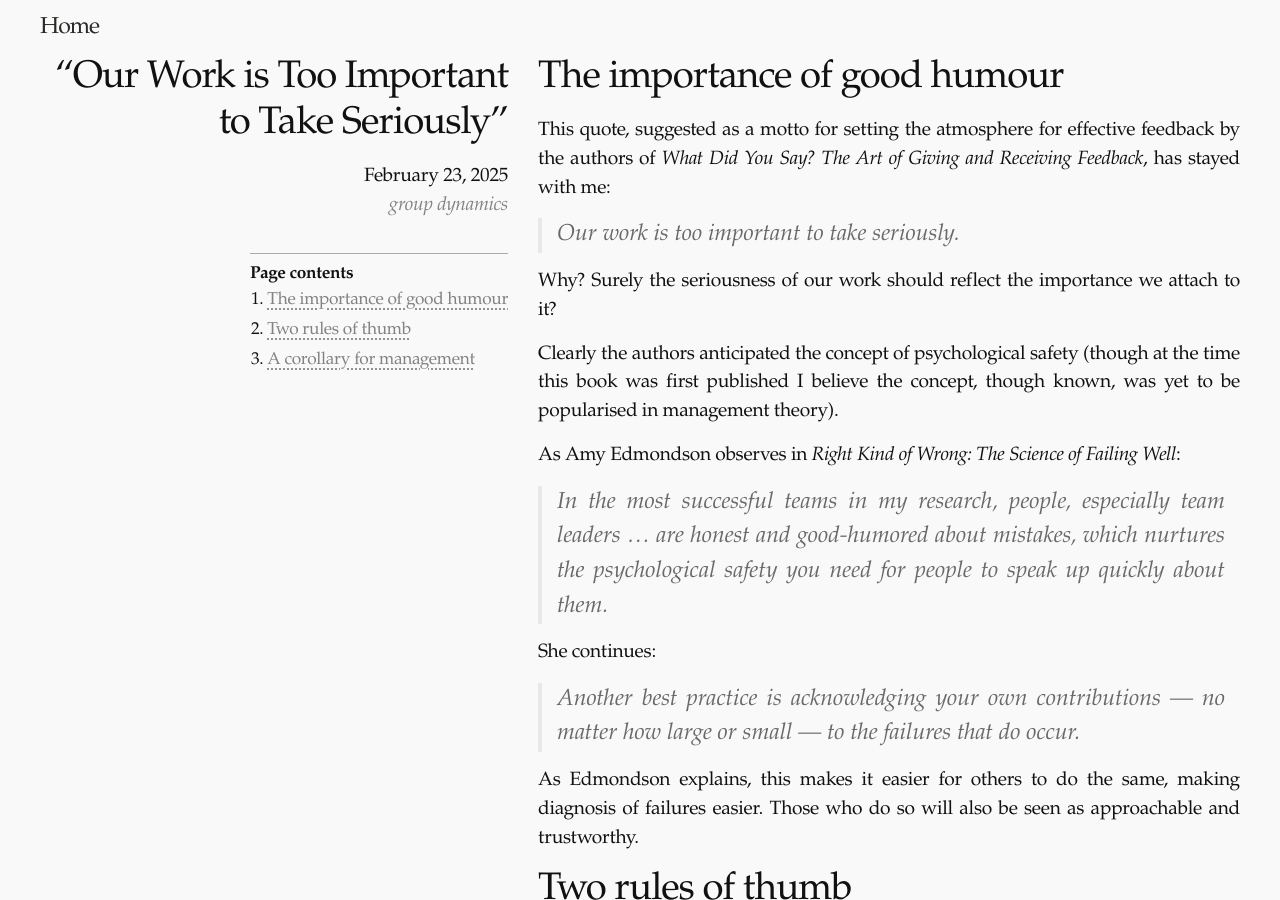
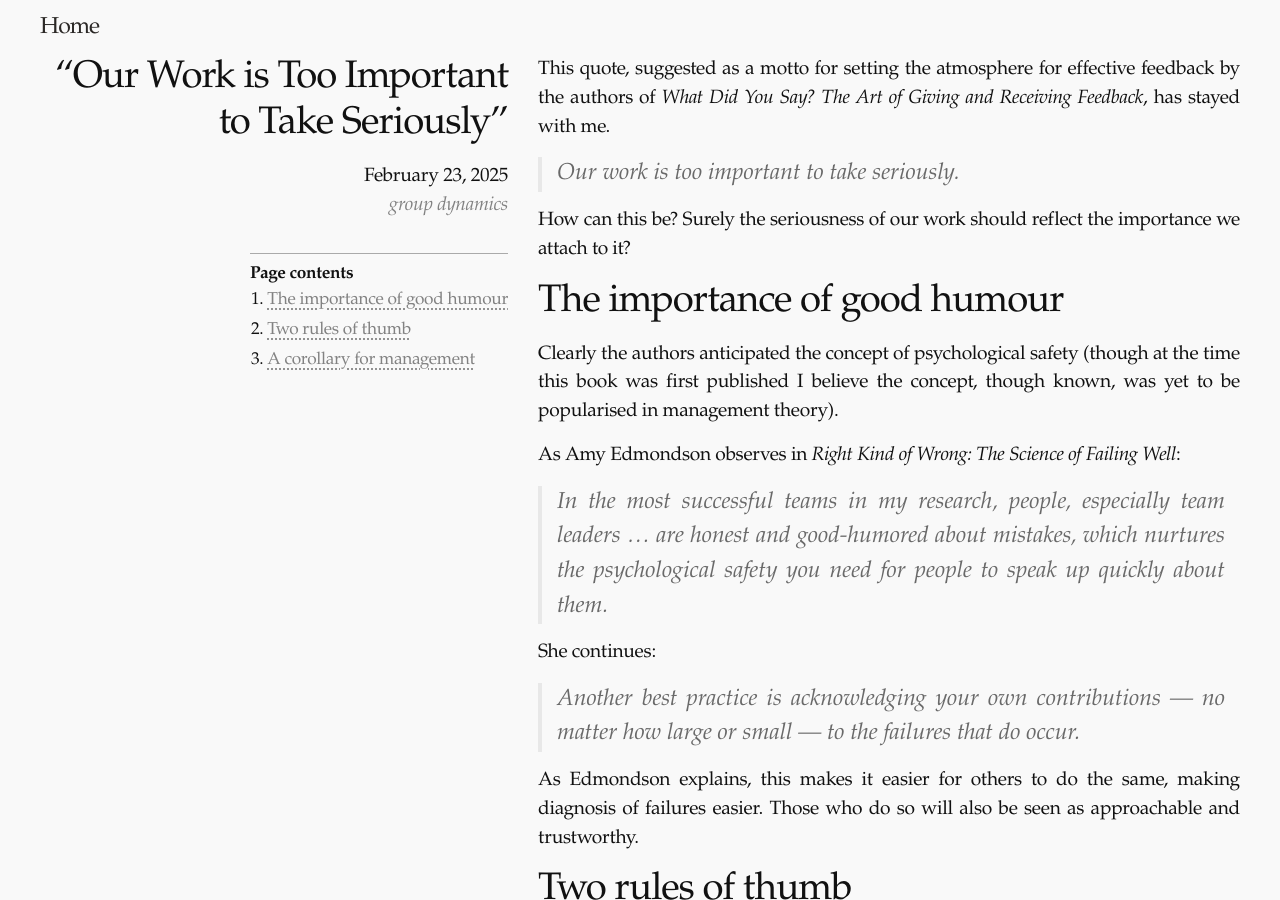
Before and after one commit to jbrunton/jbrunton.com, a Jekyll site: the page built from _posts/2025-02-23-our-work-is-too-important-to-take-seriously.md, in a window 1280 px wide and 900 px high. Built offline with Jekyll 4.4.1, drawn with Linux system fonts in a browser that asks for light colours; some web fonts are replaced.

Commit message:
arrange titles

```diff
--- a/_posts/2025-02-23-our-work-is-too-important-to-take-seriously.md
+++ b/_posts/2025-02-23-our-work-is-too-important-to-take-seriously.md
@@ -6,13 +6,13 @@ tags:
   - group dynamics
 ---
 
-# The importance of good humour
-
-This quote, suggested as a motto for setting the atmosphere for effective feedback by the authors of *What Did You Say? The Art of Giving and Receiving Feedback*, has stayed with me:
+This quote, suggested as a motto for setting the atmosphere for effective feedback by the authors of *What Did You Say? The Art of Giving and Receiving Feedback*, has stayed with me.
 
 > Our work is too important to take seriously.
 
-Why? Surely the seriousness of our work should reflect the importance we attach to it?
+How can this be? Surely the seriousness of our work should reflect the importance we attach to it?
+
+# The importance of good humour
 
 Clearly the authors anticipated the concept of psychological safety (though at the time this book was first published I believe the concept, though known, was yet to be popularised in management theory).
 
```
